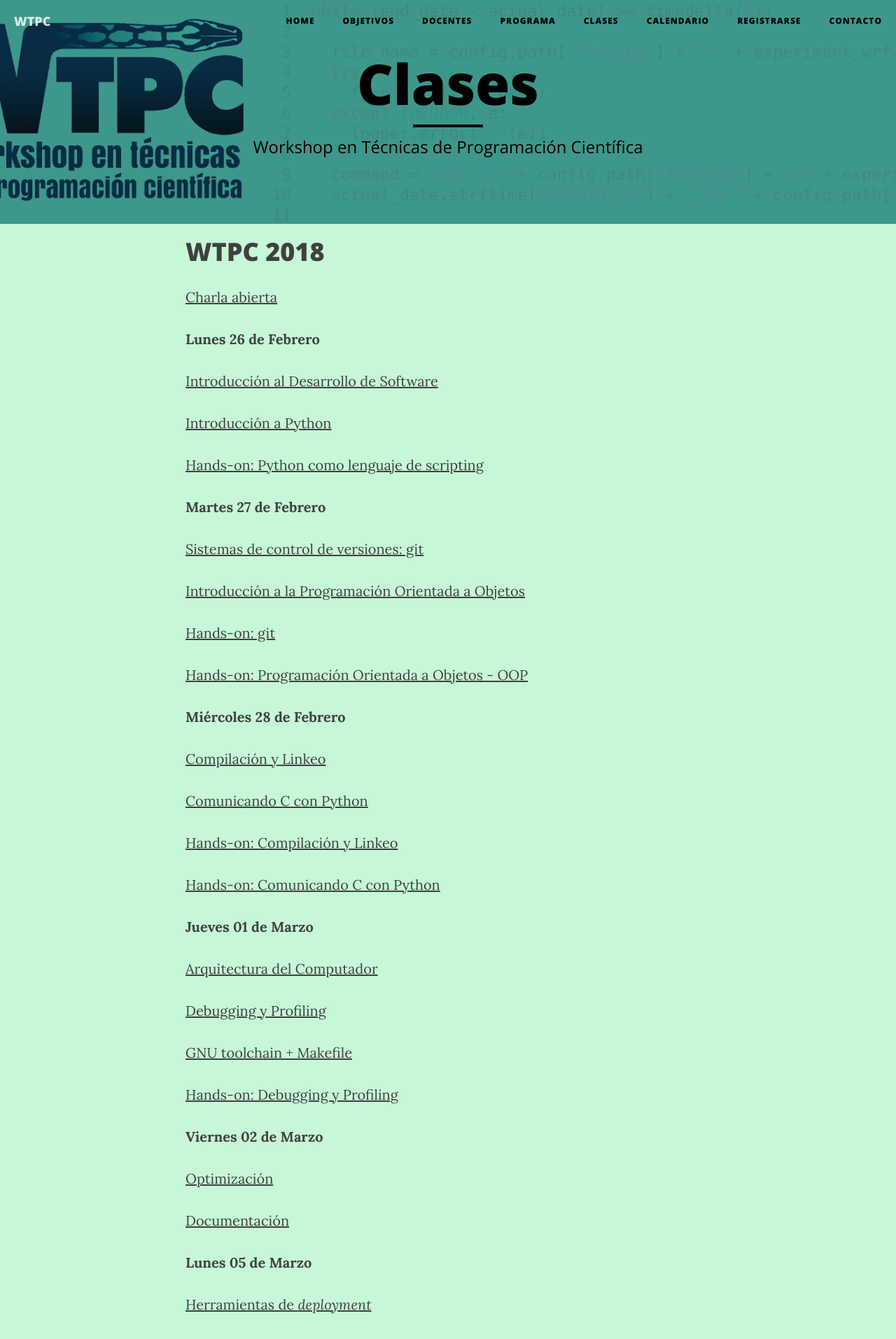
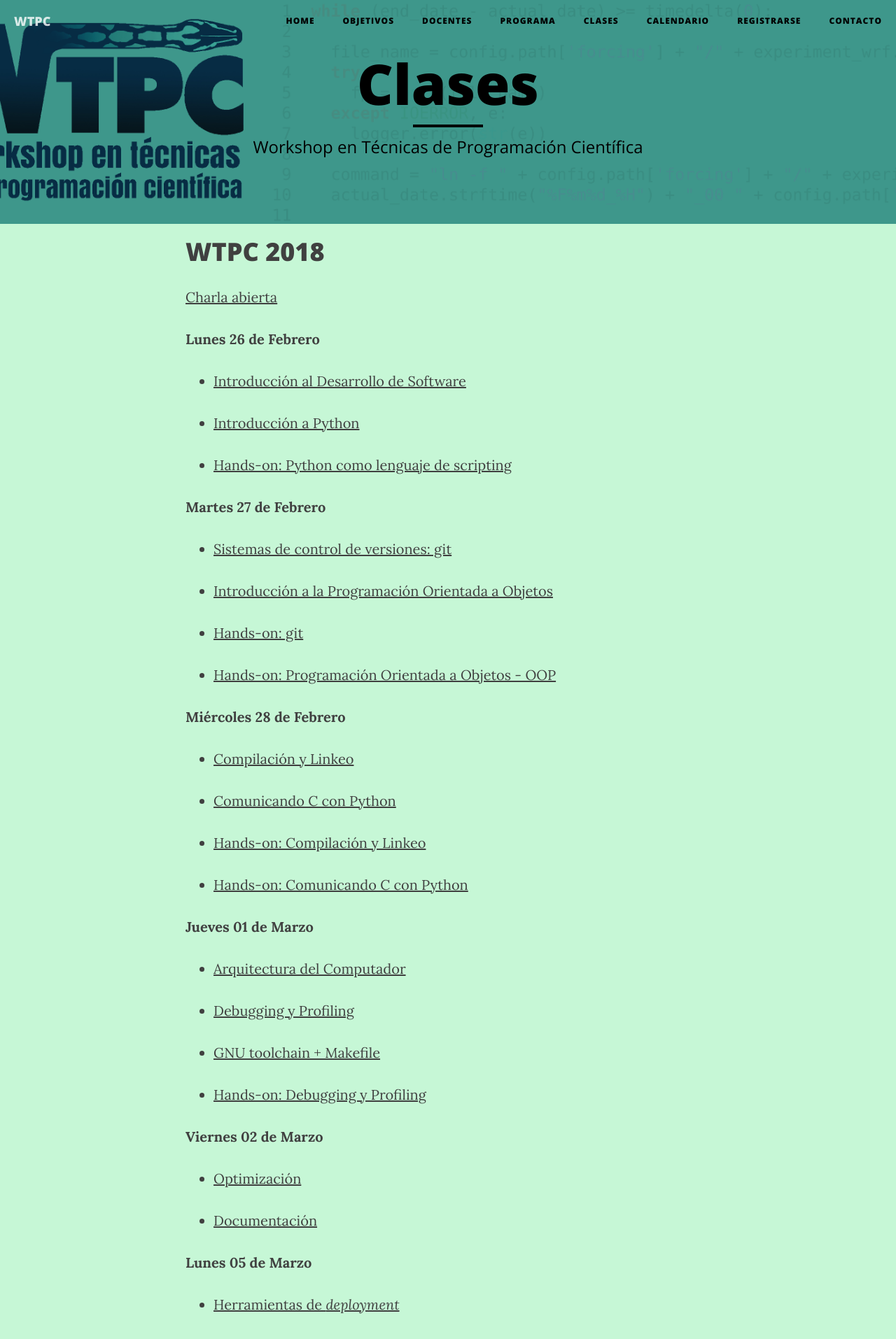
Before and after one commit to wtpc/wtpc.github.io, a Jekyll site: the page built from clases.md, in a window 1280 px wide. Shown: the top 1914 px of the page at 70% size. Built offline with Jekyll 4.4.1, drawn with Linux system fonts in a browser that asks for light colours; nearby versions of some CDN libraries.

Commit message:
Itemizar cada día

```diff
--- a/clases.md
+++ b/clases.md
@@ -13,89 +13,89 @@ permalink: /clases/
 
 **Lunes 26 de Febrero**
 
-[Introducción al Desarrollo de Software](/clases/2018/01_desarrollo_software.pdf)
+- [Introducción al Desarrollo de Software](/clases/2018/01_desarrollo_software.pdf)
 
-[Introducción a Python](/clases/2018/02_intro_python.pdf)
+- [Introducción a Python](/clases/2018/02_intro_python.pdf)
 
-[Hands-on: Python como lenguaje de scripting](https://github.com/wtpc/HO-python)
+- [Hands-on: Python como lenguaje de scripting](https://github.com/wtpc/HO-python)
 
 
 
 **Martes 27 de Febrero**
 
-[Sistemas de control de versiones: git](/clases/2018/03_git.pdf)
+- [Sistemas de control de versiones: git](/clases/2018/03_git.pdf)
 
-[Introducción a la Programación Orientada a Objetos](/clases/2018/04_oop.pdf)
+- [Introducción a la Programación Orientada a Objetos](/clases/2018/04_oop.pdf)
 
-[Hands-on: git](http://github.com/wtpc/HOgit)
+- [Hands-on: git](http://github.com/wtpc/HOgit)
 
-[Hands-on: Programación Orientada a Objetos - OOP](http://github.com/wtpc/HOoop_2018)
+- [Hands-on: Programación Orientada a Objetos - OOP](http://github.com/wtpc/HOoop_2018)
 
 
 **Miércoles 28 de Febrero**
 
-[Compilación y Linkeo](/clases/2018/05_linking_compiled.pdf)
+- [Compilación y Linkeo](/clases/2018/05_linking_compiled.pdf)
 
-[Comunicando C con Python](/clases/2018/06_linking_python.pdf)
+- [Comunicando C con Python](/clases/2018/06_linking_python.pdf)
 
-[Hands-on: Compilación y Linkeo](http://github.com/wtpc/HOcompiled)
+- [Hands-on: Compilación y Linkeo](http://github.com/wtpc/HOcompiled)
 
-[Hands-on: Comunicando C con Python](http://github.com/wtpc/HOpython-compiled)
+- [Hands-on: Comunicando C con Python](http://github.com/wtpc/HOpython-compiled)
 
 
 **Jueves 01 de Marzo**
 
-[Arquitectura del Computador](/clases/2018/07_arquitectura.pdf)
+- [Arquitectura del Computador](/clases/2018/07_arquitectura.pdf)
 
-[Debugging y Profiling](/clases/2018/08_debug_profile.pdf)
+- [Debugging y Profiling](/clases/2018/08_debug_profile.pdf)
 
-[GNU toolchain + Makefile](/clases/2018/09_gnu_makefile.pdf)
+- [GNU toolchain + Makefile](/clases/2018/09_gnu_makefile.pdf)
 
-[Hands-on: Debugging y Profiling](http://github.com/wtpc/HOdebug-profile)
+- [Hands-on: Debugging y Profiling](http://github.com/wtpc/HOdebug-profile)
 
 
 **Viernes 02 de Marzo**
 
-[Optimización](/clases/2018/10_optimizacion.pdf)
+- [Optimización](/clases/2018/10_optimizacion.pdf)
 
-[Documentación](/clases/2018/11_documentacion.pdf)
+- [Documentación](/clases/2018/11_documentacion.pdf)
 
 
 **Lunes 05 de Marzo**
 
-[Herramientas de *deployment*](/clases/2018/12_deployment.pdf)
+- [Herramientas de *deployment*](/clases/2018/12_deployment.pdf)
 
-*Charla invitada:* Dr. Osvaldo Martin (UNSL) - [Programación probabilística en Python: PyMC3](/clases/2018/charlas_invitadas/OsvaldoMartin-PyMC3.zip)
+- *Charla invitada:* Dr. Osvaldo Martin (UNSL) - [Programación probabilística en Python: PyMC3](/clases/2018/charlas_invitadas/OsvaldoMartin-PyMC3.zip)
 
 
 **Martes 06 de Marzo**
 
-*Charla invitada:* Edgar Alszyler (Fundación Sadosky) - Data Science con Panda
+- *Charla invitada:* Edgar Alszyler (Fundación Sadosky) - Data Science con Panda
 
-*Charla invitada:* Leandro Lombardi (Fundación Sadosky) - *Machine Learning*
+- *Charla invitada:* Leandro Lombardi (Fundación Sadosky) - *Machine Learning*
 
 
 **Miércoles 07 de Marzo**
 
-[Entornos masivamente paralelos](/clases/2018/13_entornos_masivamente_paralelos.pdf) + [MPI *cheatsheet*](/clases/2018/mpicheatsheet.pdf)
+- [Entornos masivamente paralelos](/clases/2018/13_entornos_masivamente_paralelos.pdf) + [MPI *cheatsheet*](/clases/2018/mpicheatsheet.pdf)
 
-*Charla invitada:* Flavia Gómez Albarracín (IFLySiB - UNLP) - [Simulaciones en sistemas magnéticos frustados](/clases/2018/charlas_invitadas/FlaviaAlbarracin-Simulaciones_en_sistemas_magnéticos_frustados.pdf)
+- *Charla invitada:* Flavia Gómez Albarracín (IFLySiB - UNLP) - [Simulaciones en sistemas magnéticos frustados](/clases/2018/charlas_invitadas/FlaviaAlbarracin-Simulaciones_en_sistemas_magnéticos_frustados.pdf)
 
 
 
 **Jueves 08 de Marzo**
 
-*Charla invitada:* Natalio Krasnogor (ICOS, Newcastle University) - [*Apps* biologicas: como programar organismos vivos (modelos, herramientas, ejemplos)](/clases/2018/charlas_invitadas/NatalioKrasnogor-Apps_biologicas.pdf)
+- *Charla invitada:* Natalio Krasnogor (ICOS, Newcastle University) - [*Apps* biologicas: como programar organismos vivos (modelos, herramientas, ejemplos)](/clases/2018/charlas_invitadas/NatalioKrasnogor-Apps_biologicas.pdf)
 
-*Charla invitada:* Natalio Krasnogor (ICOS, Newcastle University) - [Infraestructuras informaticas para el modelado 3D de colonias bacterianas y avances en la integracion de material biologico al *internet of things*](/clases/2018/charlas_invitadas/NatalioKrasnogor-Simbiotics.pdf)
+- *Charla invitada:* Natalio Krasnogor (ICOS, Newcastle University) - [Infraestructuras informaticas para el modelado 3D de colonias bacterianas y avances en la integracion de material biologico al *internet of things*](/clases/2018/charlas_invitadas/NatalioKrasnogor-Simbiotics.pdf)
 
 
 
 **Viernes 09 de Marzo**
 
-*Charla invitada:* Alejandro Díaz-Caro (UNQ/CONICET) – [Fundamentos de lenguajes de programación cuánticos](/clases/2018/charlas_invitadas/AlejandroDiazCaro-Fundamentos_de_lenguajes_de_programacion_cuanticos.pdf)
+- *Charla invitada:* Alejandro Díaz-Caro (UNQ/CONICET) – [Fundamentos de lenguajes de programación cuánticos](/clases/2018/charlas_invitadas/AlejandroDiazCaro-Fundamentos_de_lenguajes_de_programacion_cuanticos.pdf)
 
-*Charla invitada:* Rodrigo Laje (UNQ/CONICET) - Tiempo, control motor, caos y reproducibilidad en el cerebro: hay lugar para todos
+- *Charla invitada:* Rodrigo Laje (UNQ/CONICET) - Tiempo, control motor, caos y reproducibilidad en el cerebro: hay lugar para todos
 
 
 
```
